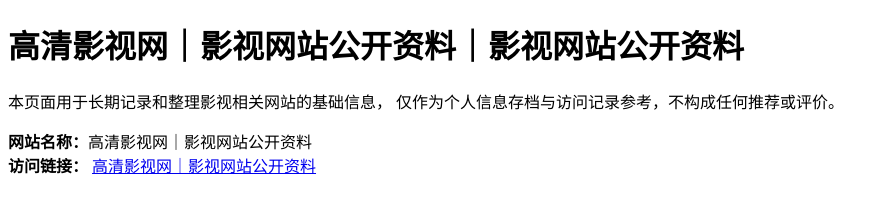
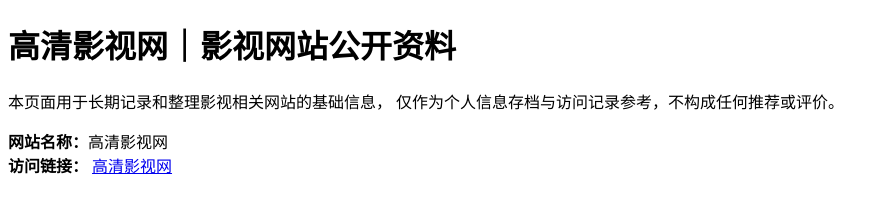
Before and after one commit to mariauupse/cinema-platform-index-archive, a plain HTML site: page index.html in a window 1280 px wide. Shown: the whole page, without its empty margins (0-889 px from the left). Drawn offline with Linux system fonts and the light colour scheme.

Commit message:
Update index.html

```diff
--- a/index.html
+++ b/index.html
@@ -3,12 +3,12 @@
 <html lang="zh-CN">
 <head>
   <meta charset="UTF-8">
-  <title>高清影视网｜影视网站公开资料｜影视网站公开资料</title>
+  <title>高清影视网｜影视网站公开资料</title>
   <meta name="description" content="用于记录和整理互联网上可访问的影视类网站信息，仅作信息存档参考。">
 </head>
 <body>
 
-<h1>高清影视网｜影视网站公开资料｜影视网站公开资料</h1>
+<h1>高清影视网｜影视网站公开资料</h1>
 
 <p>
 本页面用于长期记录和整理影视相关网站的基础信息，
@@ -16,9 +16,9 @@
 </p>
 
 <p>
-<strong>网站名称：</strong>高清影视网｜影视网站公开资料<br>
+<strong>网站名称：</strong>高清影视网<br>
 <strong>访问链接：</strong>
-<a href="https://www.qf3186.com/" target="_blank">高清影视网｜影视网站公开资料</a>
+<a href="https://www.qf3186.com/" target="_blank">高清影视网</a>
 </p>
 
 </body>
```
